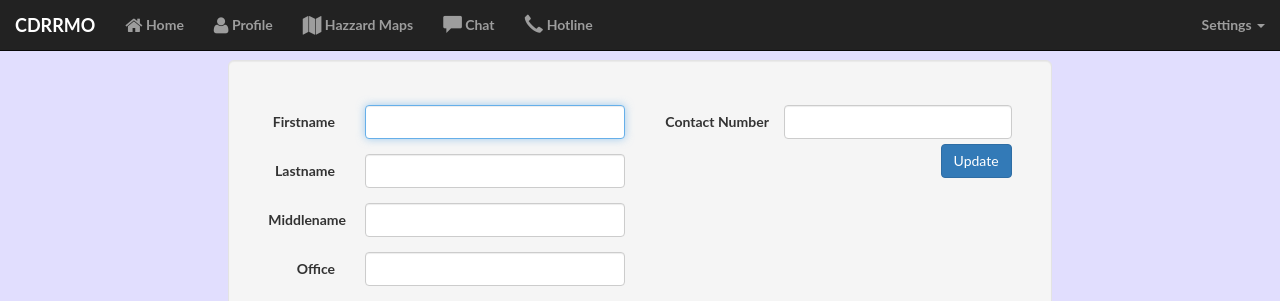
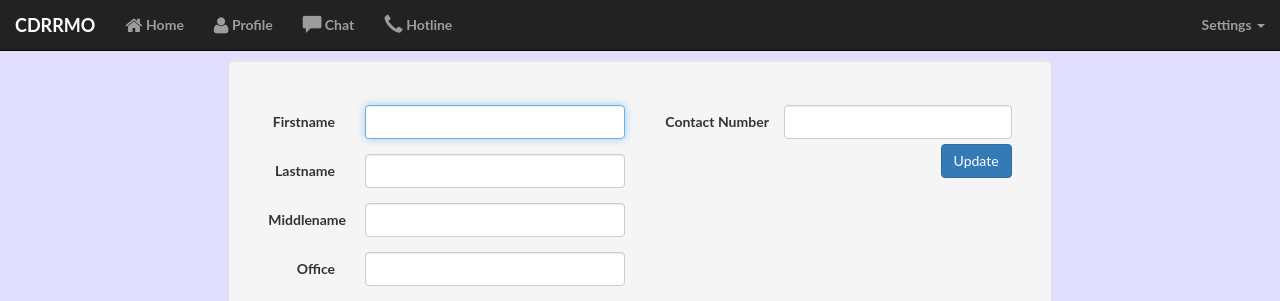
Before and after one commit to Jheysoon/TADPS, a CodeIgniter app: page /database/index.php/users/all_users/1 in a window 1280 px wide. Shown: the top 301 px of the page. Run offline with CodeIgniter, Linux system fonts and the light colour scheme; data that the repository does not hold is empty.

Commit message:
remove adding hazard maps in user

```diff
--- a/application/views/includes/menu.php
+++ b/application/views/includes/menu.php
@@ -21,8 +21,8 @@
             <li <?php echo $active == 'hotline' ? 'class="active"':'' ?>><a href="/hotline"><span class="glyphicon glyphicon-earphone fa-lg"></span> Hotline</a></li>
             <li <?php echo $active == 'email' ? 'class="active"':'' ?>><a href="/email"><span class="fa fa-envelope fa-lg"></span> Email</a></li>
             <li <?php echo $active == 'post' ? 'class="active"':'' ?>><a href="/post"><span class="glyphicon glyphicon-file fa-lg"></span> Post</a></li>
+            <li <?php echo $active == 'maps' ? 'class="active"':'' ?>><a href="/hazzard_maps"><span class="fa fa-map fa-lg"></span> Hazzard Maps</a></li>
         <?php endif; ?>
-            <li <?php echo $active == 'maps' ? 'class="active"':'' ?>><a href="/hazzard_maps"><span class="fa fa-map fa-lg"></span> Hazzard Maps</a></li>
             <li <?php echo $active == 'messages' ? 'class="active"':'' ?>><a href="/messages"><span class="glyphicon glyphicon-comment fa-lg"></span> Chat</a></li>
             <?php if($this->session->userdata('type') != 'admin') {?>
             <li <?php echo $active == 'hotline' ? 'class="active"':'' ?>><a href="/hotline_numbers"><span class="glyphicon glyphicon-earphone fa-lg"></span> Hotline</a></li>
```
